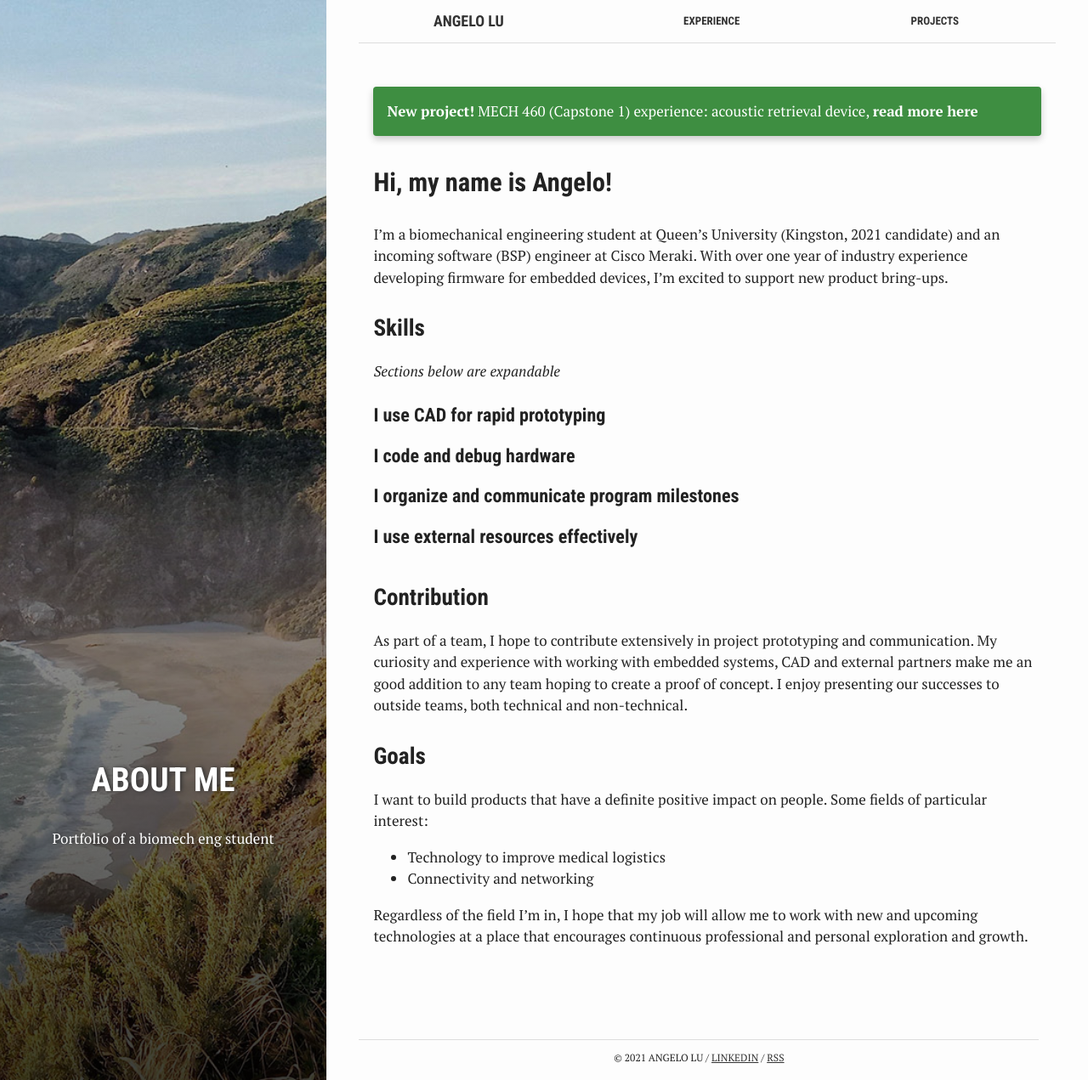
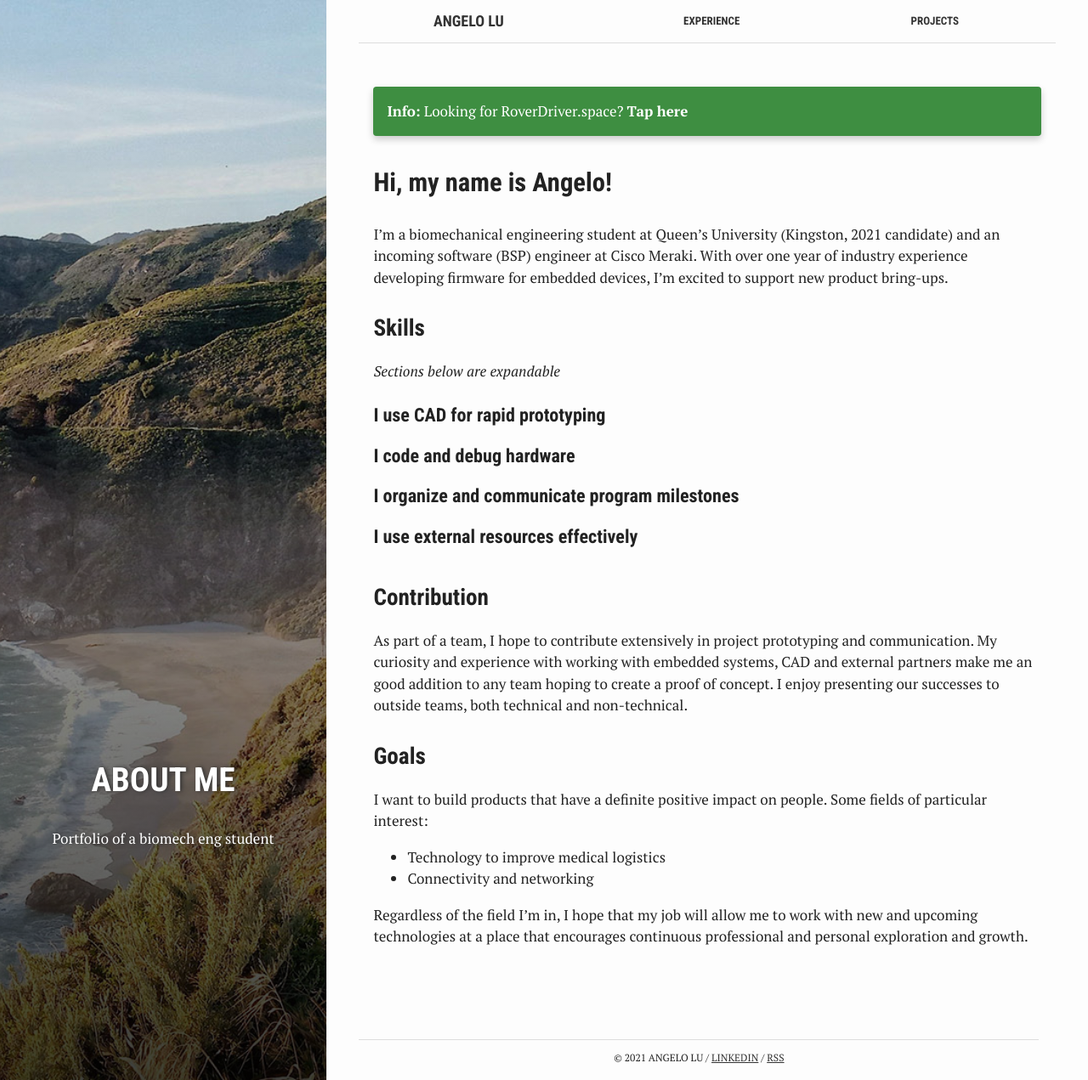
Before and after one commit to angelolu/angelolu.github.io, a Jekyll site: the page built from index.md, in a window 1280 px wide and 1271 px high. Shown: the whole window at 85% size. Built offline with Jekyll 4.4.1, drawn with Linux system fonts in a browser that asks for light colours.

Commit message:
chore: change banner to promote RoverDriver

```diff
--- a/index.md
+++ b/index.md
@@ -5,7 +5,7 @@ crawlertitle: "Home - Angelo Lu"
 title: "About Me"
 summary: "Portfolio of a biomech eng student"
 ---
-<div class="new-banner"><a href="/projects/acoustic-retrieval/"><b>New project!</b> MECH 460 (Capstone 1) experience: acoustic retrieval device, <b>read more here</b></a></div>
+<div class="new-banner"><a href="https://roverdriver.space"><b>Info:</b> Looking for RoverDriver.space? <b>Tap here</b></a></div>
 
 ## Hi, my name is Angelo!
 
```
